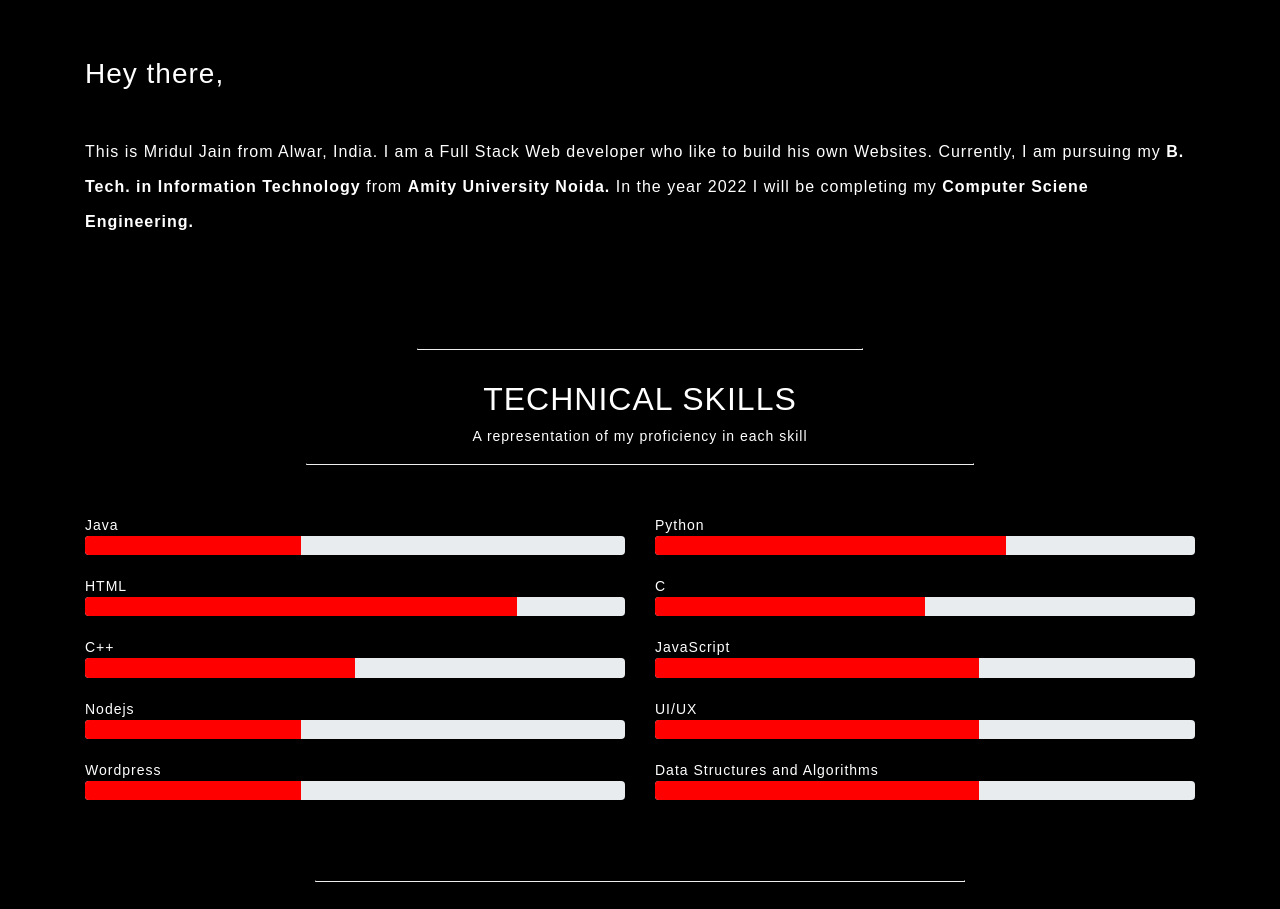
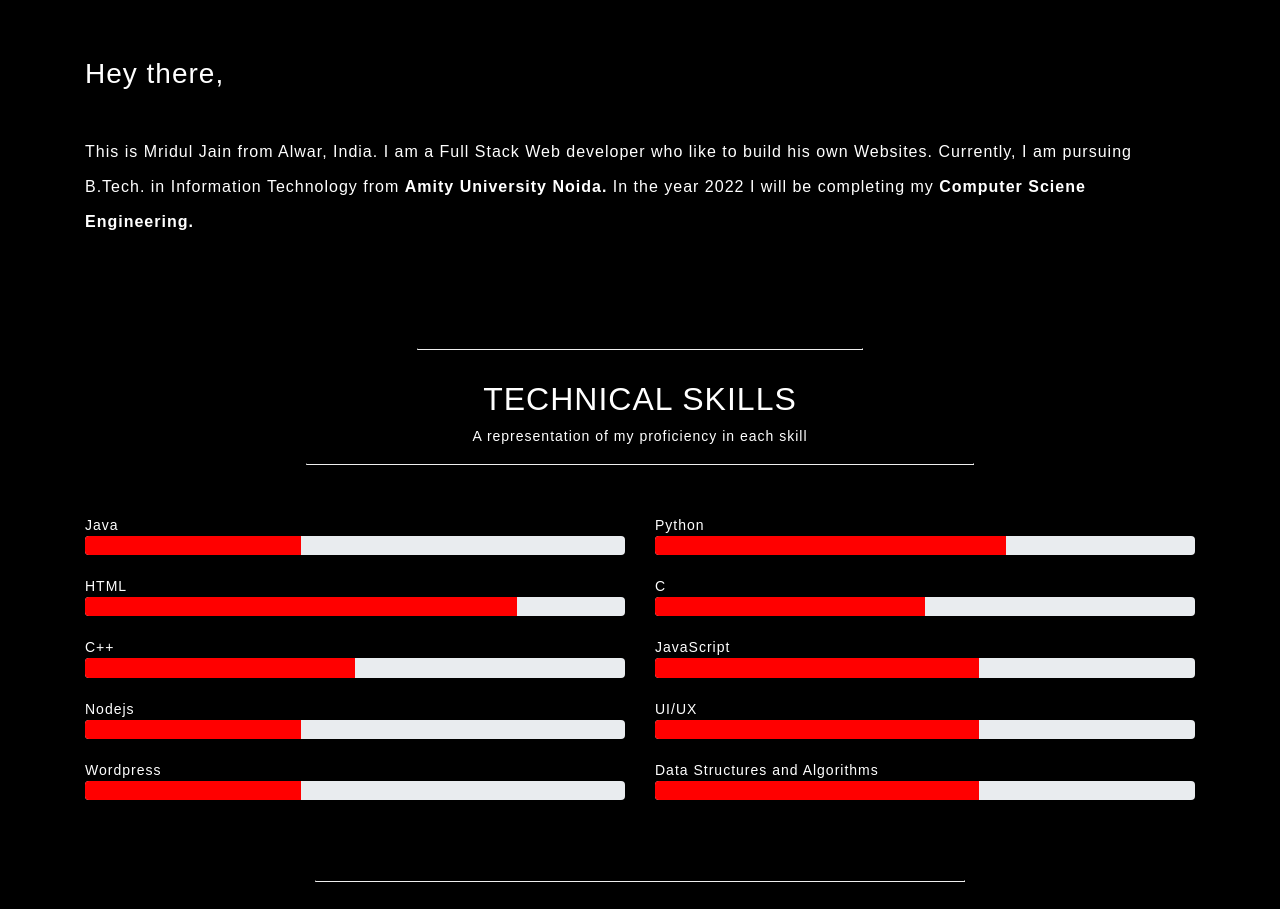
Before and after one commit to mriduljainmj/portfolio, a plain HTML site: page index.html in a window 1280 px wide. Shown: the part 1320-2229 px from the top of the page. Drawn offline with nearby package versions, Linux system fonts and the light colour scheme.

Commit message:
2 commit

```diff
--- a/index.html
+++ b/index.html
@@ -85,8 +85,7 @@
     <section class="about_text">
         <div class="container">
             <h3>Hey there,</h3><br>
-            <p class="about_para">This is Mridul Jain from Alwar, India. I am a Full Stack Web developer who like to build his own Websites. Currently, I am pursuing my
-                <b>B. Tech. in Information Technology</b> from <b>Amity University Noida.</b> In
+            <p class="about_para">This is Mridul Jain from Alwar, India. I am a Full Stack Web developer who like to build his own Websites. Currently, I am pursuing B.Tech. in Information Technology from <b>Amity University Noida.</b> In
                 the year 2022 I will be completing my <b>Computer Sciene
                     Engineering.</b>
             </p>
```
Also changed, not shown: images/icons/fevicon.png.
